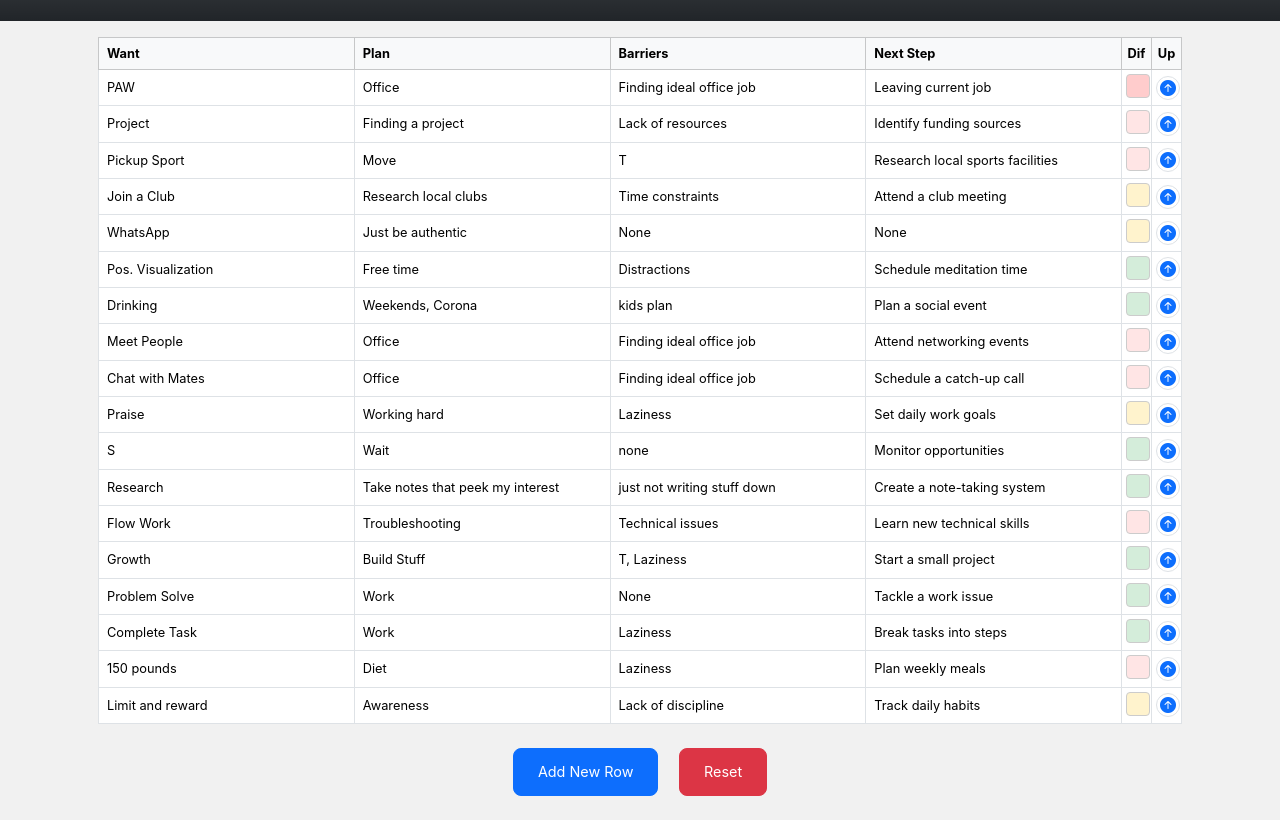
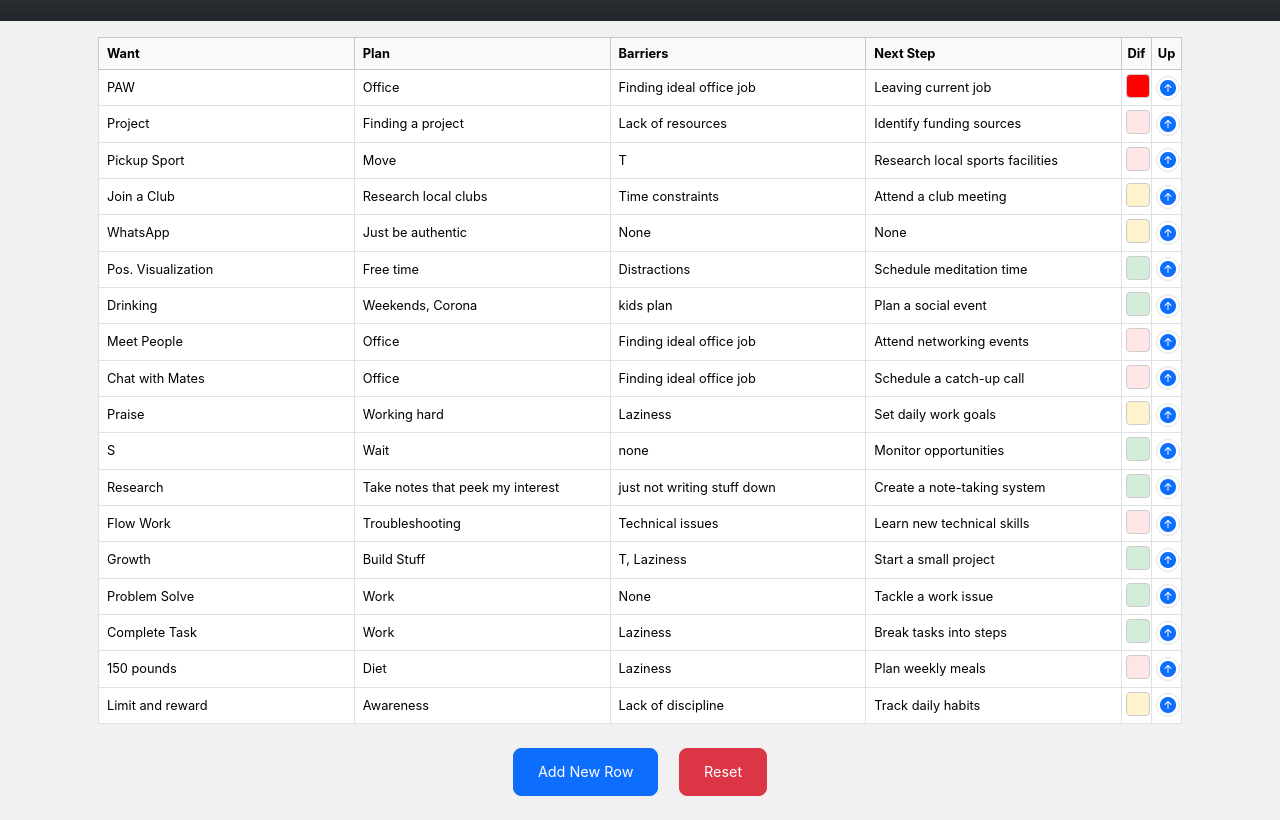
Before and after one commit to Peterbgood/plan, a plain HTML site: page index.html in a window 1280 px wide. Both pictures are taken after a click on the element 1138 px from the left and 138 px from the top of the page. Shown: the part 53-873 px from the top of the page. Drawn offline with nearby package versions, Linux system fonts and the light colour scheme.

Commit message:
Update index.html

```diff
--- a/index.html
+++ b/index.html
@@ -129,7 +129,7 @@
       background-color: #ffe5e5;
     }
     .color-square.darkred {
-      background-color: #ffcccc;
+      background-color: red;
     }
     .color-square.orange {
       background-color: #fff3cd;
```
